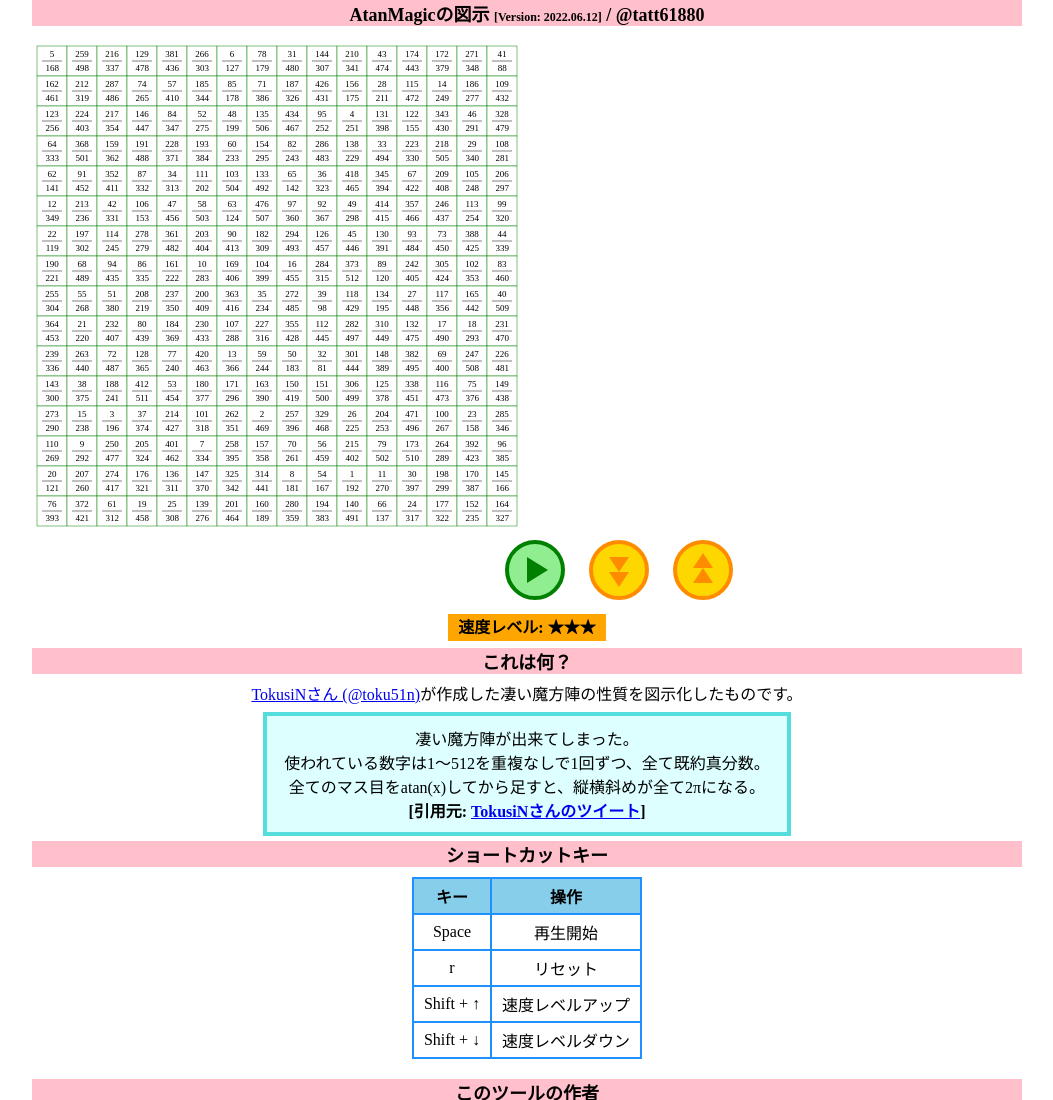
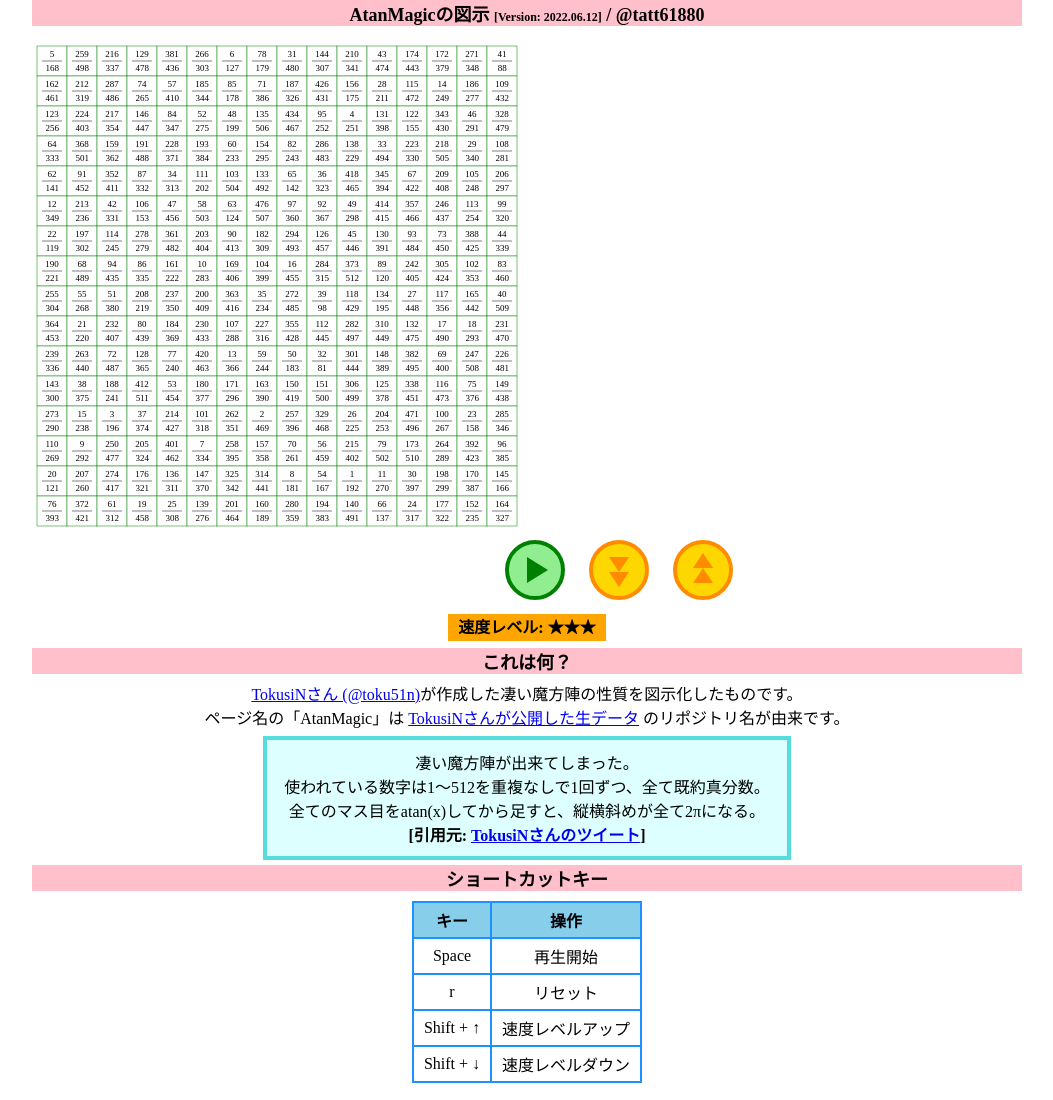
Before and after one commit to tatt61880/AtanMagic, a plain HTML site: page index.html in a window 1280 px wide. Shown: the top 1100 px of the page, without its empty margins (113-1166 px from the left). Drawn offline with Linux system fonts and the light colour scheme.

Commit message:
Update index.html

```diff
--- a/index.html
+++ b/index.html
@@ -69,6 +69,7 @@
   <h1>これは何？</h1>
   <p style="margin: 7px;">
     <a href="https://twitter.com/toku51n">TokusiNさん (@toku51n)</a>が作成した凄い魔方陣の性質を図示化したものです。<br>
+    ページ名の「AtanMagic」は <a href="https://github.com/TokusiN/AtanMagic/blob/main/data.txt">TokusiNさんが公開した生データ</a> のリポジトリ名が由来です。
   </p>
   <blockquote cite="https://twitter.com/toku51n/status/1533401499983749121" style="width: 500px; margin: auto;">
     <span>
```
